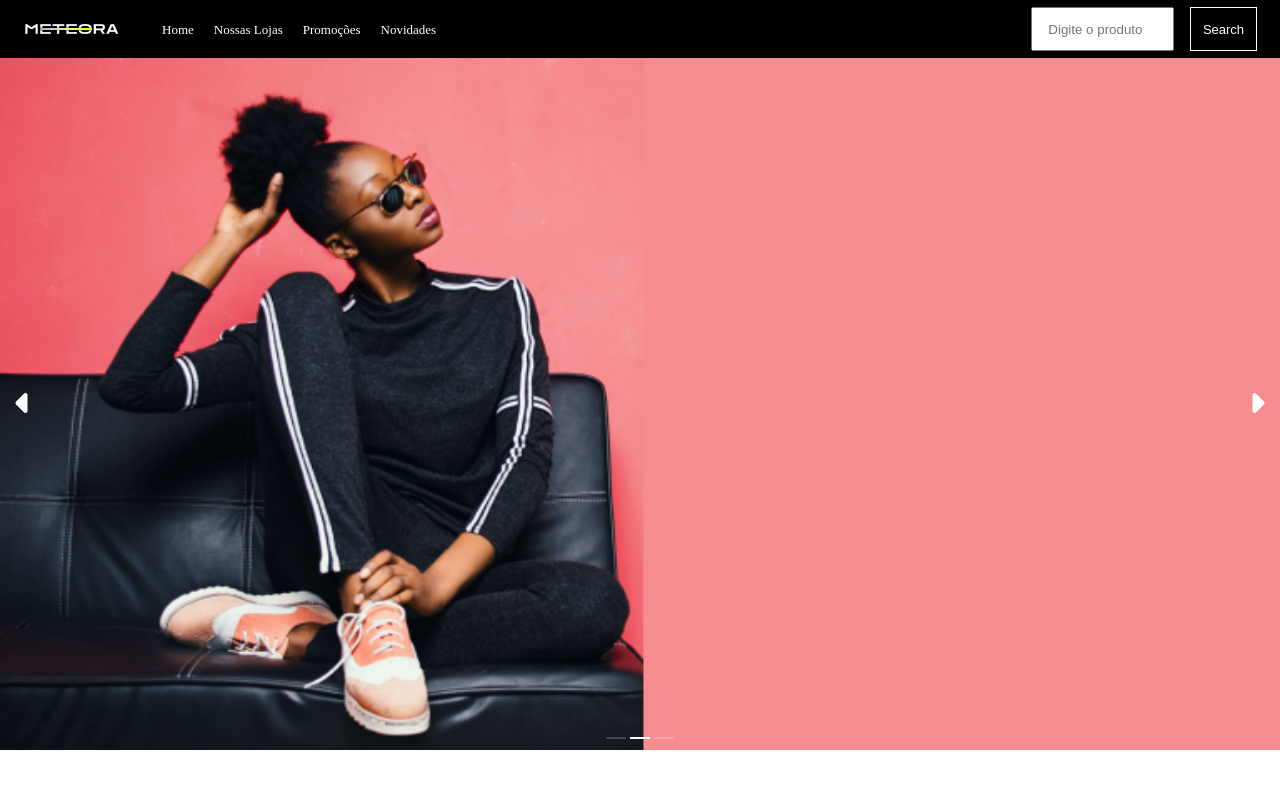
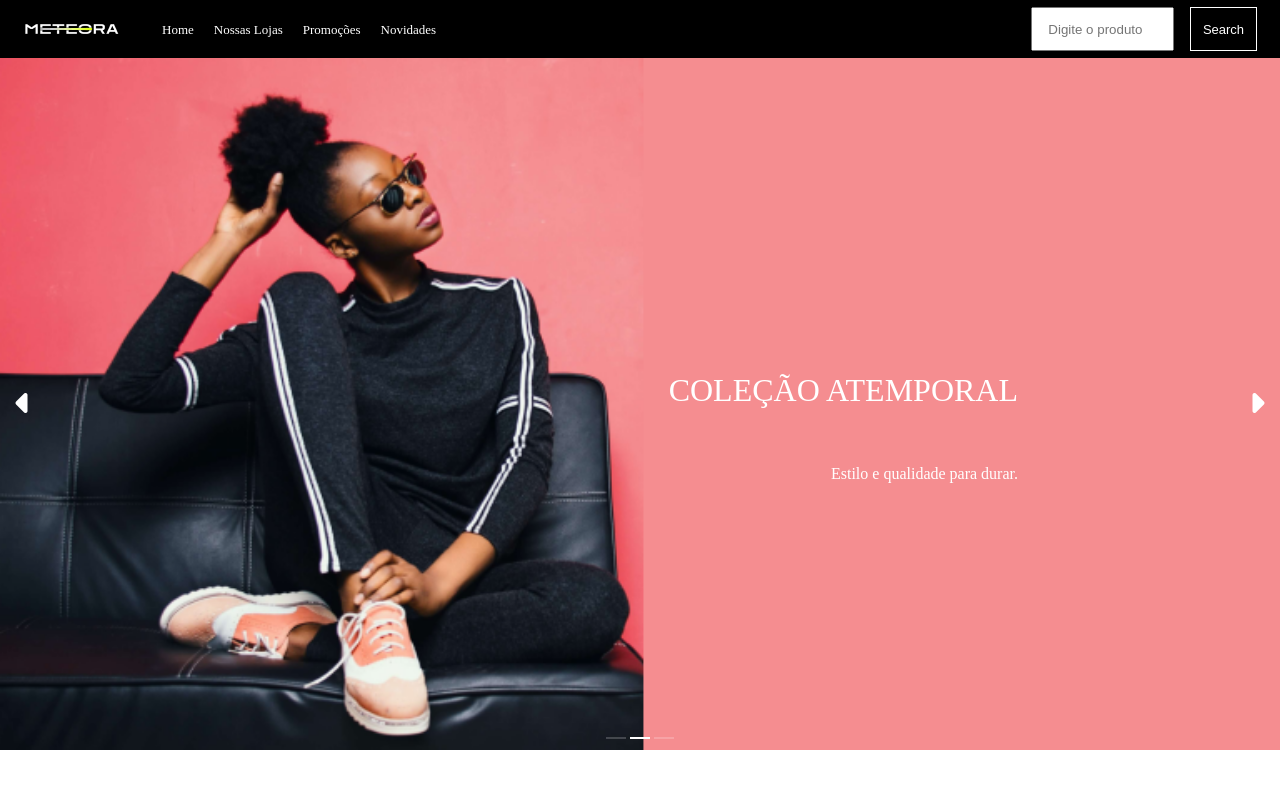
Before and after one commit to KaueVini/Lojinha, a website with bundled scripts: page deals.html in a window 1280 px wide. Shown: the top 800 px of the page. Built offline with nearby package versions, Linux system fonts and the light colour scheme; no server answers.

Commit message:
Add files via upload

```diff
--- a/deals.html
+++ b/deals.html
@@ -100,12 +100,16 @@
                 </div>
 
                 <div class="swiper-slide">
+                    <h2 class="swiper-title">COLEÇÃO ATEMPORAL</h2>
+                    <p class="swiper-text">Estilo e qualidade para durar.</p>
                     <img class="banner banner_mobile" src="assets/img/Mobile/Banner_carousel 2 _ 375.png" alt="Uma mulher morena, de oculos escuros e roupa preta sentada em um sofá, fundo pink salmão">
                     <img class="banner banner_tablet" src="assets/img/Tablet/Banner_carousel_2_768.png" alt="Uma mulher morena vestida com uma jaqueta rosa em pose em poderada, fundo roxo">
                     <img class="banner banner_desktop" src="assets/img/Desktop/Banner_carousel_2_1440.png" alt="Uma mulher morena vestida com uma jaqueta rosa em pose em poderada, fundo roxo">
                 </div>
 
                 <div class="swiper-slide">
+                    <h2 class="swiper-title swiper-title-2">COLEÇÃO ATEMPORAL</h2>
+                    <p class="swiper-text swiper-text-2">Alto impacto visual, baixo impacto ambiental.</p>
                     <img class="banner banner_mobile" src="assets/img/Mobile/Banner_carousel 3 _ 375.png" alt="Um homem moreno vestido com camisa branca e blusa cinza, gravata borboleta e chapéu, fundo vermelho">
                     <img class="banner banner_tablet" src="assets/img/Tablet/Banner_carousel_3_768.png" alt="Uma mulher morena vestida com uma jaqueta rosa em pose em poderada, fundo roxo">
                     <img class="banner banner_desktop" src="assets/img/Desktop/Banner_carousel_3_1440.png" alt="Uma mulher morena vestida com uma jaqueta rosa em pose em poderada, fundo roxo">
```
